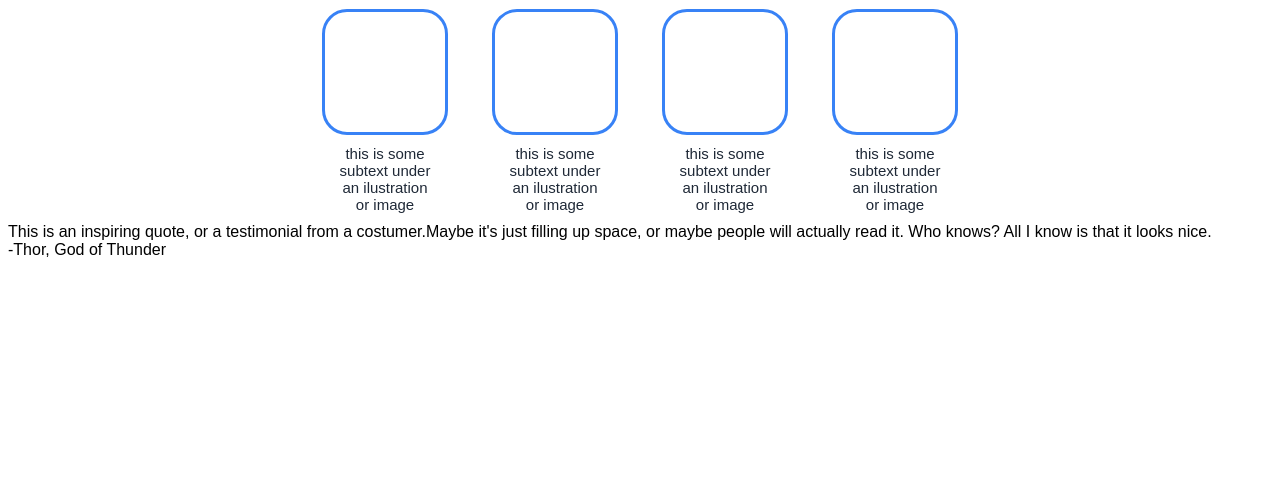
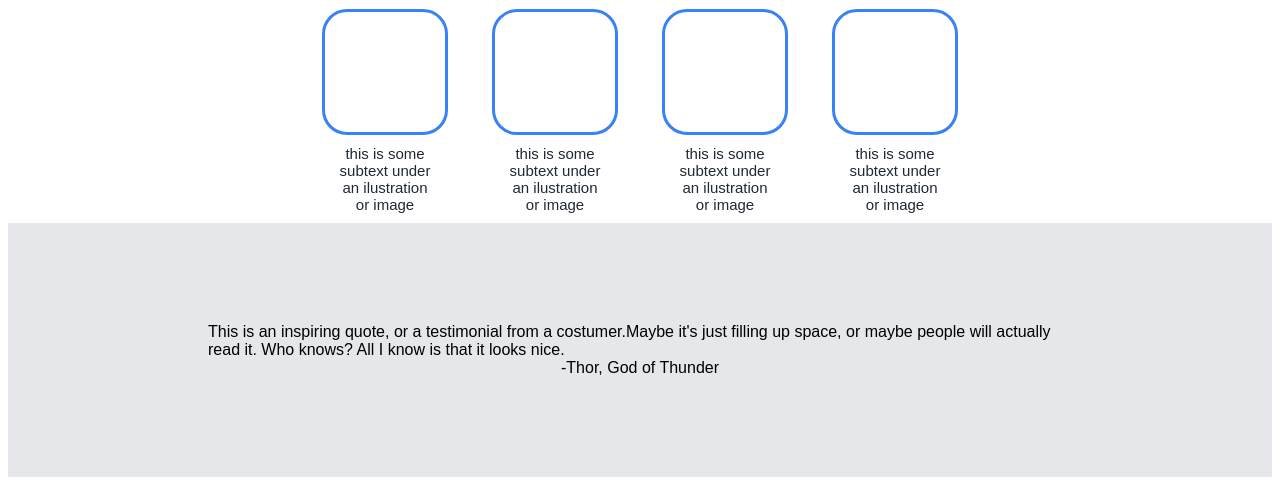
Before and after one commit to Okeff/landing-page, a plain HTML site: page index.html in a window 1280 px wide. Shown: the part 603-1088 px from the top of the page. Before the commit the page ends 870 px from the top, so only its background shows below. Drawn offline with Linux system fonts and the light colour scheme.

Commit message:
Add quote section style

```diff
--- a/style.css
+++ b/style.css
@@ -114,3 +114,15 @@ a {
 	color: #1f2937;
 	margin: 10px;
 }
+/**here ends the info section*/
+
+/**here starts the quote section*/
+
+.quote {
+	background-color: #e5e7eb;
+	display: flex;
+	flex-direction: column;
+	justify-content: center;
+	align-items: center;
+	padding: 100px 200px;
+}
```
